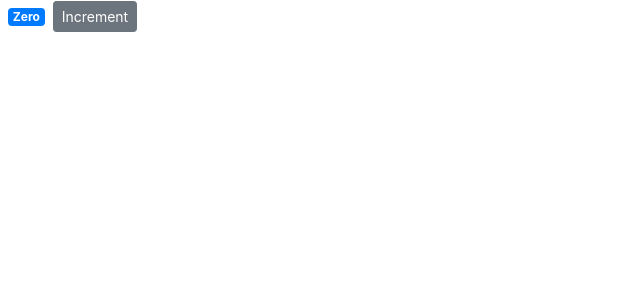
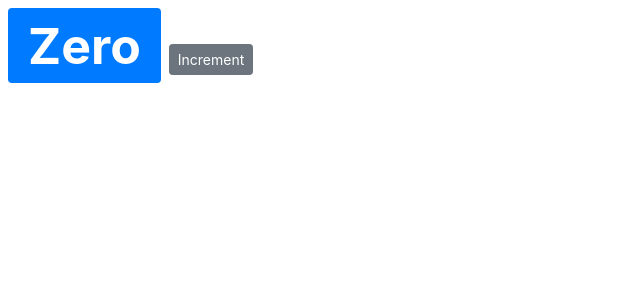
Before and after one commit to adorogensky/www-hello, a React (Create React App) app: page / in a window 1280 px wide. Shown: the top 300 px of the page, without its empty margins (0-640 px from the left). Built offline with nearby package versions, Linux system fonts and the light colour scheme.

Commit message:
Use style attribute with inline properties for demo

```diff
--- a/src/components/counter.jsx
+++ b/src/components/counter.jsx
@@ -8,7 +8,9 @@
   render() {
     return (
       <div>
-        <span className="badge badge-primary m-2">{this.formatCount()}</span>
+        <span style={{ fontSize: 50 }} className="badge badge-primary m-2">
+          {this.formatCount()}
+        </span>
         <button className="btn btn-secondary btn-sm">Increment</button>
       </div>
     );
```
